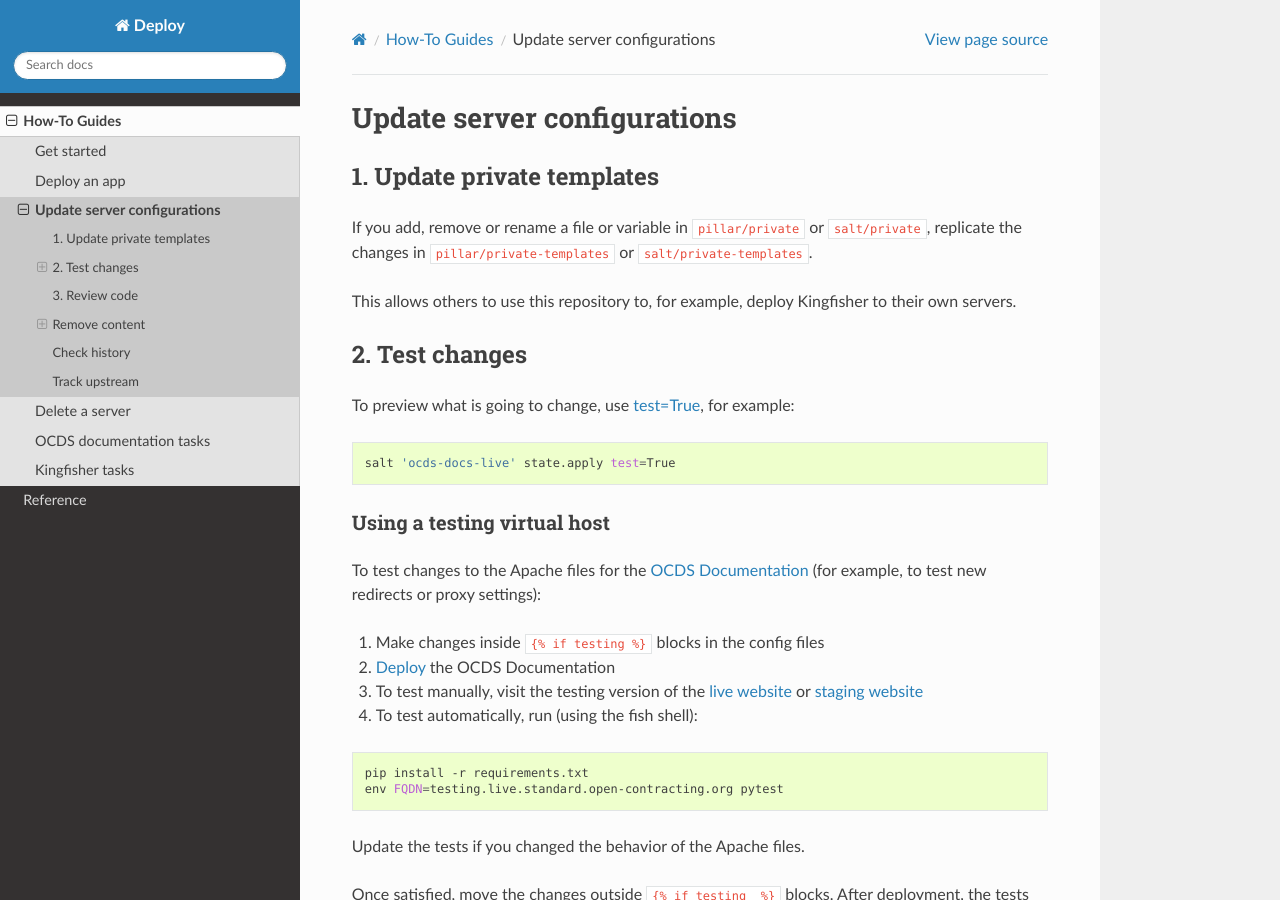
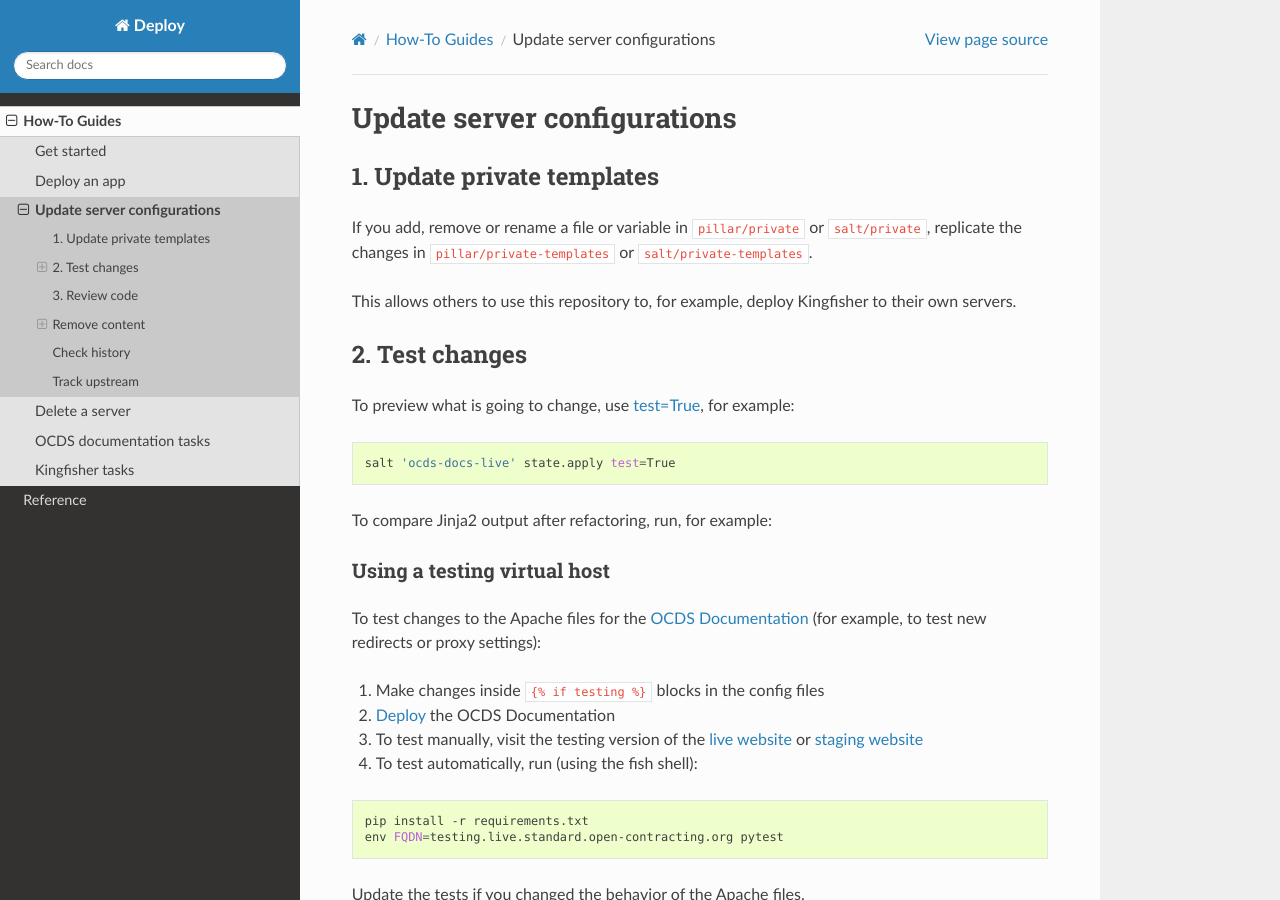
Before and after one commit to open-contracting/deploy, a Sphinx documentation site: the page built from docs/how-to/update.rst, in a window 1280 px wide and 900 px high. Built offline with Sphinx 7.4.7 and the Read the Docs theme 2.0.0, drawn with Linux system fonts in a browser that asks for light colours.

Commit message:
Docs: Document how to compare Jinja2 output after refactoring

```diff
--- a/docs/how-to/update.rst
+++ b/docs/how-to/update.rst
@@ -15,7 +15,18 @@
 
 .. code-block:: bash
 
-  salt 'ocds-docs-live' state.apply test=True
+   salt 'ocds-docs-live' state.apply test=True
+
+To compare Jinja2 output after refactoring, run, for example:
+
+.. code-block::bash
+
+   git stash
+   salt-ssh 'toucan' state.show_sls toucan > before
+   git stash pop
+   salt-ssh 'toucan' state.show_sls toucan > after
+   diff -u before after
+   rm -f before after
 
 Using a testing virtual host
 ~~~~~~~~~~~~~~~~~~~~~~~~~~~~
```
